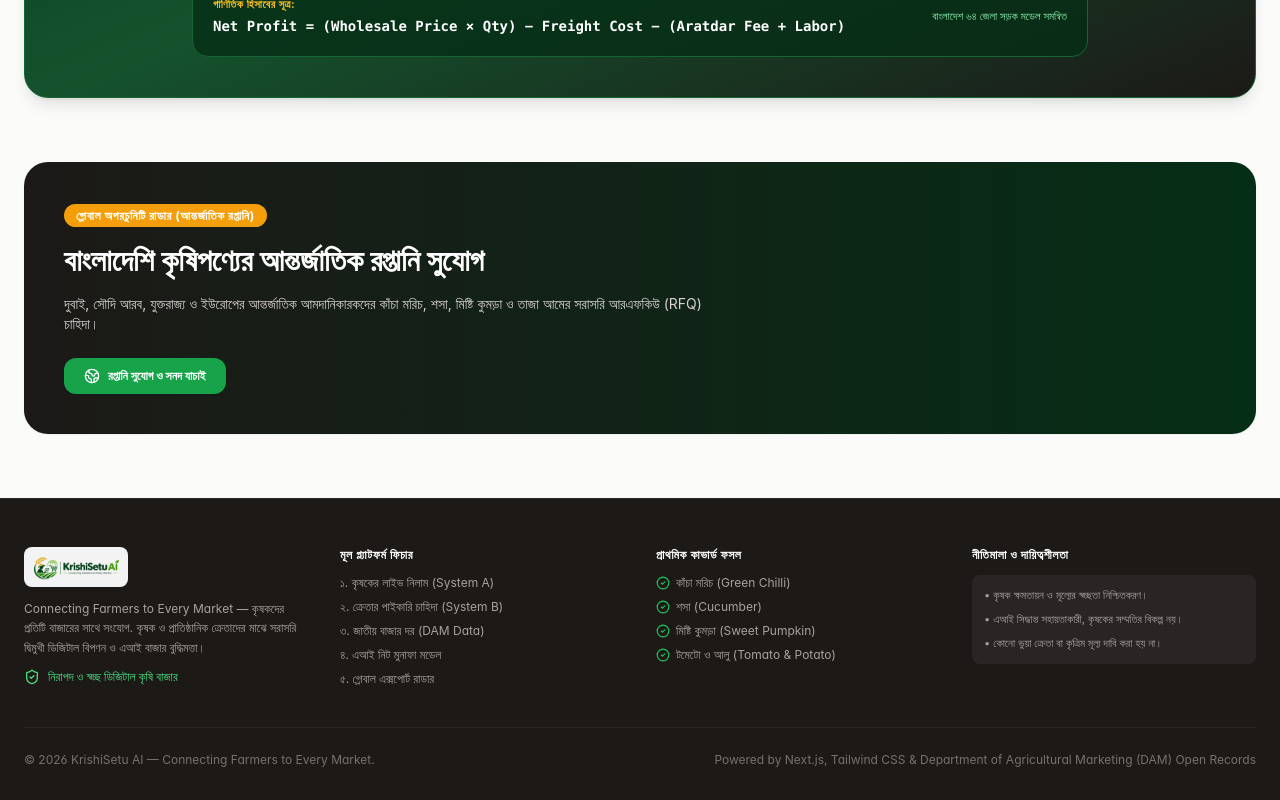
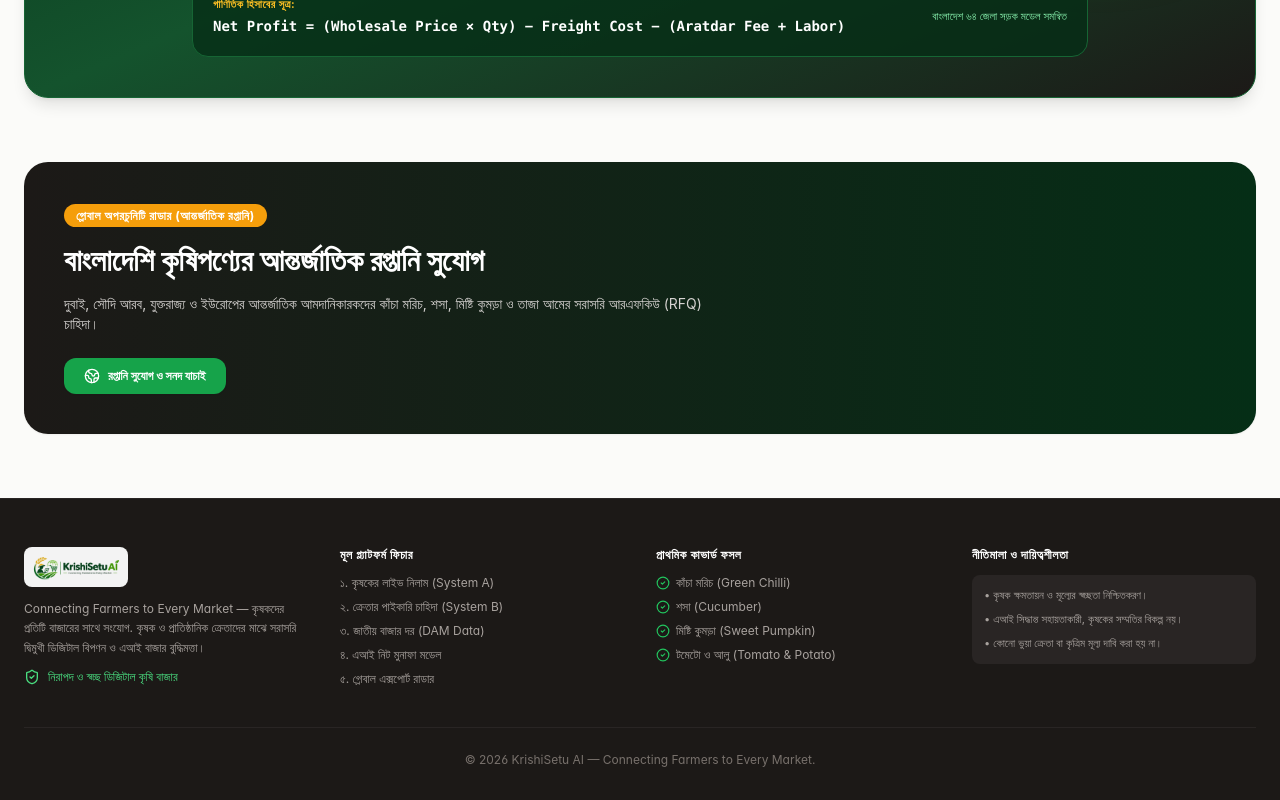
Before and after one commit to Mahin208-next/AgriSphere-AI, a Next.js app: page / in a window 1280 px wide. Shown: the part 2311-3111 px from the top of the page. Built offline with nearby package versions, Linux system fonts and the light colour scheme; no server answers.

Commit message:
fix: remove framework & source credit from footer

```diff
--- a/components/Footer.tsx
+++ b/components/Footer.tsx
@@ -114,11 +114,8 @@ export default function Footer() {
           </div>
         </div>
 
-        <div className="pt-6 border-t border-earth-800 flex flex-col sm:flex-row items-center justify-between text-xs text-earth-500 gap-2">
+        <div className="pt-6 border-t border-earth-800 text-center text-xs text-earth-500">
           <p>© 2026 KrishiSetu AI — Connecting Farmers to Every Market.</p>
-          <p className="flex items-center gap-1">
-            <span>Powered by Next.js, Tailwind CSS & Department of Agricultural Marketing (DAM) Open Records</span>
-          </p>
         </div>
       </div>
     </footer>
```
